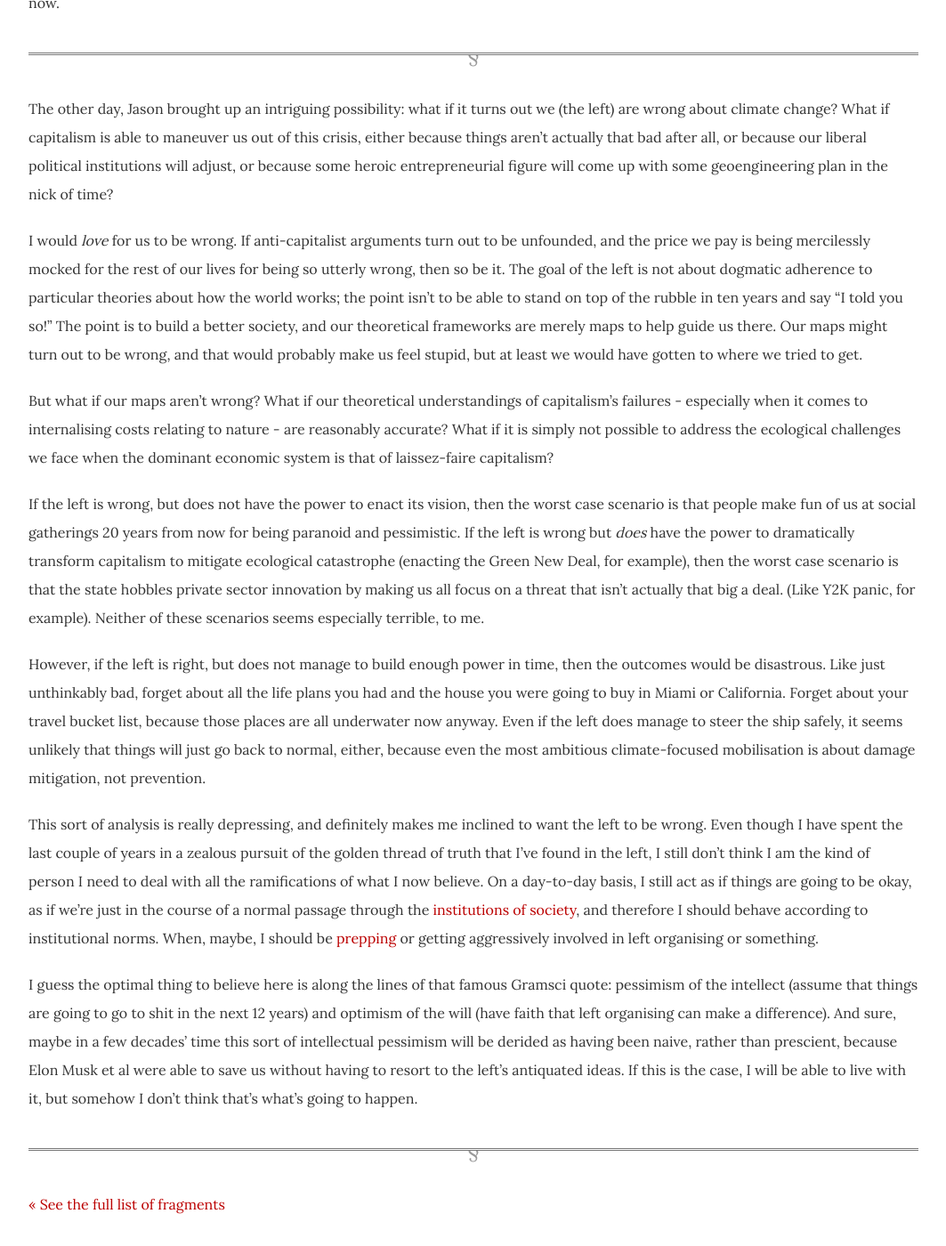
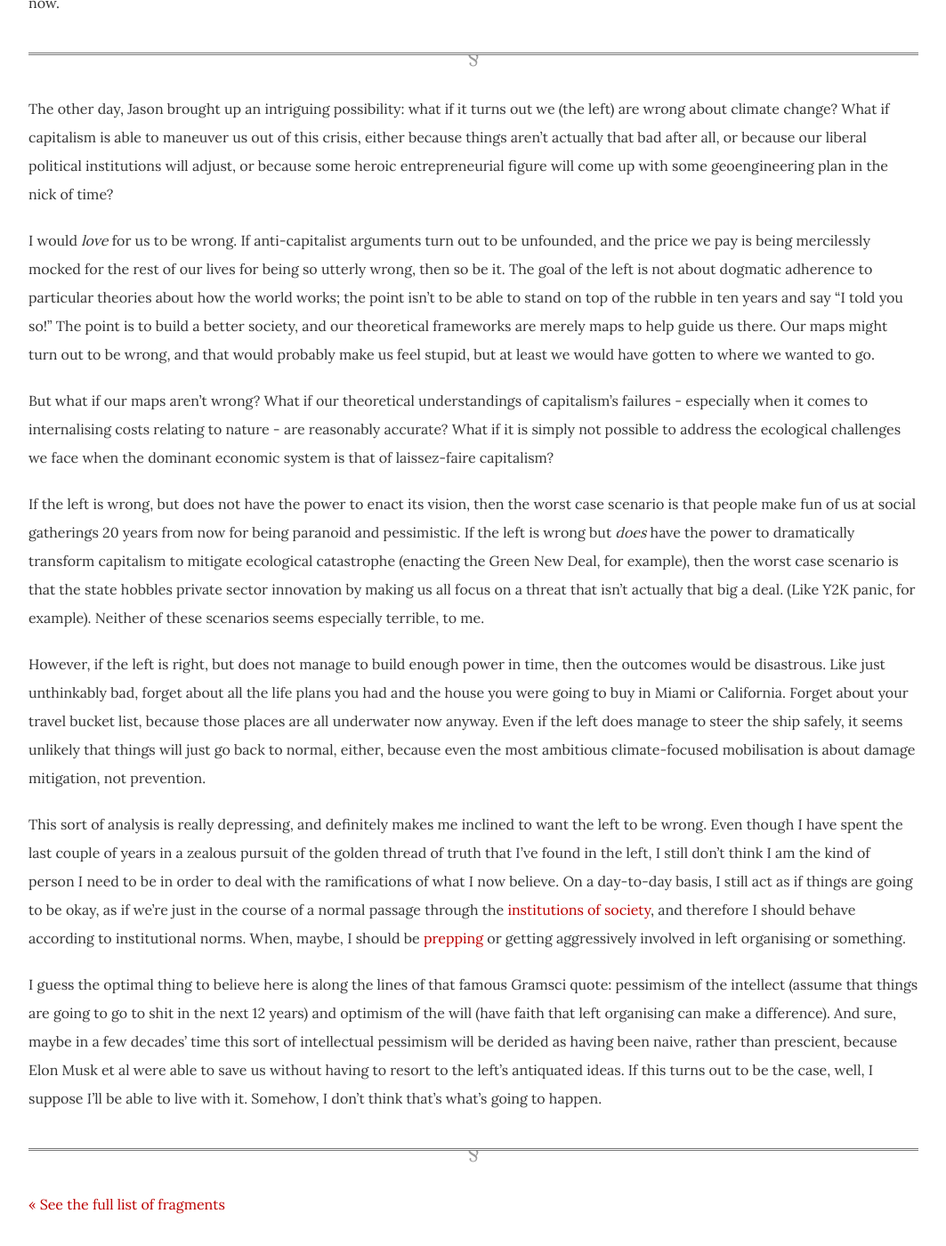
Before and after one commit to dellsystem/dellsystem.github.io, a Jekyll site: the page built from _posts/2019-4-5-fragments-95.md, in a window 1280 px wide and 1400 px high, scrolled down 2447 px. Shown: the whole window at 89% size, without its empty margins (108-1171 px from the left). Built offline with Jekyll 4.4.1, drawn with Linux system fonts in a browser that asks for light colours; some of the changed text lies outside the part shown.

Commit message:
Update some old fragments
Fixed typos, better wording, etc

```diff
--- a/_posts/2019-4-5-fragments-95.md
+++ b/_posts/2019-4-5-fragments-95.md
@@ -42,7 +42,7 @@ Reading this piece, it kind of just hit me how bad things could get. I still don
 
 The other day, Jason brought up an intriguing possibility: what if it turns out we (the left) are wrong about climate change? What if capitalism is able to maneuver us out of this crisis, either because things aren't actually that bad after all, or because our liberal political institutions will adjust, or because some heroic entrepreneurial figure will come up with some geoengineering plan in the nick of time?
 
-I would _love_ for us to be wrong. If anti-capitalist arguments turn out to be unfounded, and the price we pay is being mercilessly mocked for the rest of our lives for being so utterly wrong, then so be it. The goal of the left is not about dogmatic adherence to particular theories about how the world works; the point isn't to be able to stand on top of the rubble in ten years and say "I told you so!" The point is to build a better society, and our theoretical frameworks are merely maps to help guide us there. Our maps might turn out to be wrong, and that would probably make us feel stupid, but at least we would have gotten to where we tried to get.
+I would _love_ for us to be wrong. If anti-capitalist arguments turn out to be unfounded, and the price we pay is being mercilessly mocked for the rest of our lives for being so utterly wrong, then so be it. The goal of the left is not about dogmatic adherence to particular theories about how the world works; the point isn't to be able to stand on top of the rubble in ten years and say "I told you so!" The point is to build a better society, and our theoretical frameworks are merely maps to help guide us there. Our maps might turn out to be wrong, and that would probably make us feel stupid, but at least we would have gotten to where we wanted to go.
 
 But what if our maps aren't wrong? What if our theoretical understandings of capitalism's failures - especially when it comes to internalising costs relating to nature - are reasonably accurate? What if it is simply not possible to address the ecological challenges we face when the dominant economic system is that of laissez-faire capitalism?
 
@@ -50,6 +50,6 @@ If the left is wrong, but does not have the power to enact its vision, then the
 
 However, if the left is right, but does not manage to build enough power in time, then the outcomes would be disastrous. Like just unthinkably bad, forget about all the life plans you had and the house you were going to buy in Miami or California. Forget about your travel bucket list, because those places are all underwater now anyway. Even if the left does manage to steer the ship safely, it seems unlikely that things will just go back to normal, either, because even the most ambitious climate-focused mobilisation is about damage mitigation, not prevention.
 
-This sort of analysis is really depressing, and definitely makes me inclined to want the left to be wrong. Even though I have spent the last couple of years in a zealous pursuit of the golden thread of truth that I've found in the left, I still don't think I am the kind of person I need to deal with all the ramifications of what I now believe. On a day-to-day basis, I still act as if things are going to be okay, as if we're just in the course of a normal passage through the [institutions of society](https://nplusonemag.com/issue-30/reviews/not-every-kid-bond-matures-2/), and therefore I should behave according to institutional norms. When, maybe, I should be [prepping](/posts/fragments-70) or getting aggressively involved in left organising or something.
+This sort of analysis is really depressing, and definitely makes me inclined to want the left to be wrong. Even though I have spent the last couple of years in a zealous pursuit of the golden thread of truth that I've found in the left, I still don't think I am the kind of person I need to be in order to deal with the ramifications of what I now believe. On a day-to-day basis, I still act as if things are going to be okay, as if we're just in the course of a normal passage through the [institutions of society](https://nplusonemag.com/issue-30/reviews/not-every-kid-bond-matures-2/), and therefore I should behave according to institutional norms. When, maybe, I should be [prepping](/posts/fragments-70) or getting aggressively involved in left organising or something.
 
-I guess the optimal thing to believe here is along the lines of that famous Gramsci quote: pessimism of the intellect (assume that things are going to go to shit in the next 12 years) and optimism of the will (have faith that left organising can make a difference). And sure, maybe in a few decades' time this sort of intellectual pessimism will be derided as having been naive, rather than prescient, because Elon Musk et al were able to save us without having to resort to the left's antiquated ideas. If this is the case, I will be able to live with it, but somehow I don't think that's what's going to happen.
+I guess the optimal thing to believe here is along the lines of that famous Gramsci quote: pessimism of the intellect (assume that things are going to go to shit in the next 12 years) and optimism of the will (have faith that left organising can make a difference). And sure, maybe in a few decades' time this sort of intellectual pessimism will be derided as having been naive, rather than prescient, because Elon Musk et al were able to save us without having to resort to the left's antiquated ideas. If this turns out to be the case, well, I suppose I'll be able to live with it. Somehow, I don't think that's what's going to happen.
```
Also changed, not shown: other parts of _posts/2019-4-5-fragments-95.md (+1 -1 lines), _posts/2019-3-23-fragments-82.md (+3 -3 lines), _posts/2019-4-17-fragments-107.md (+3 -3 lines), _posts/2019-5-21-fragments-141.md (+2 -2 lines).
